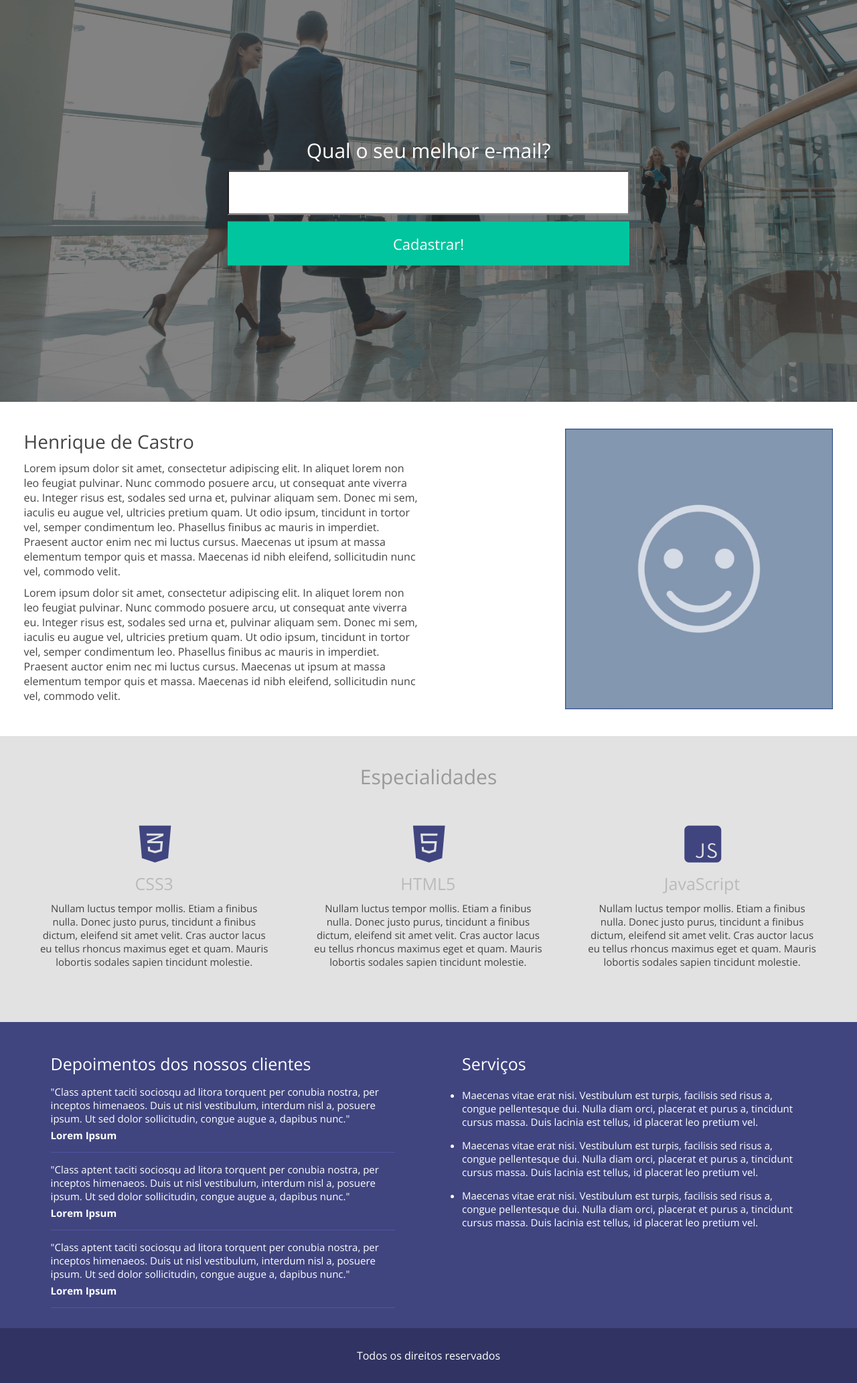
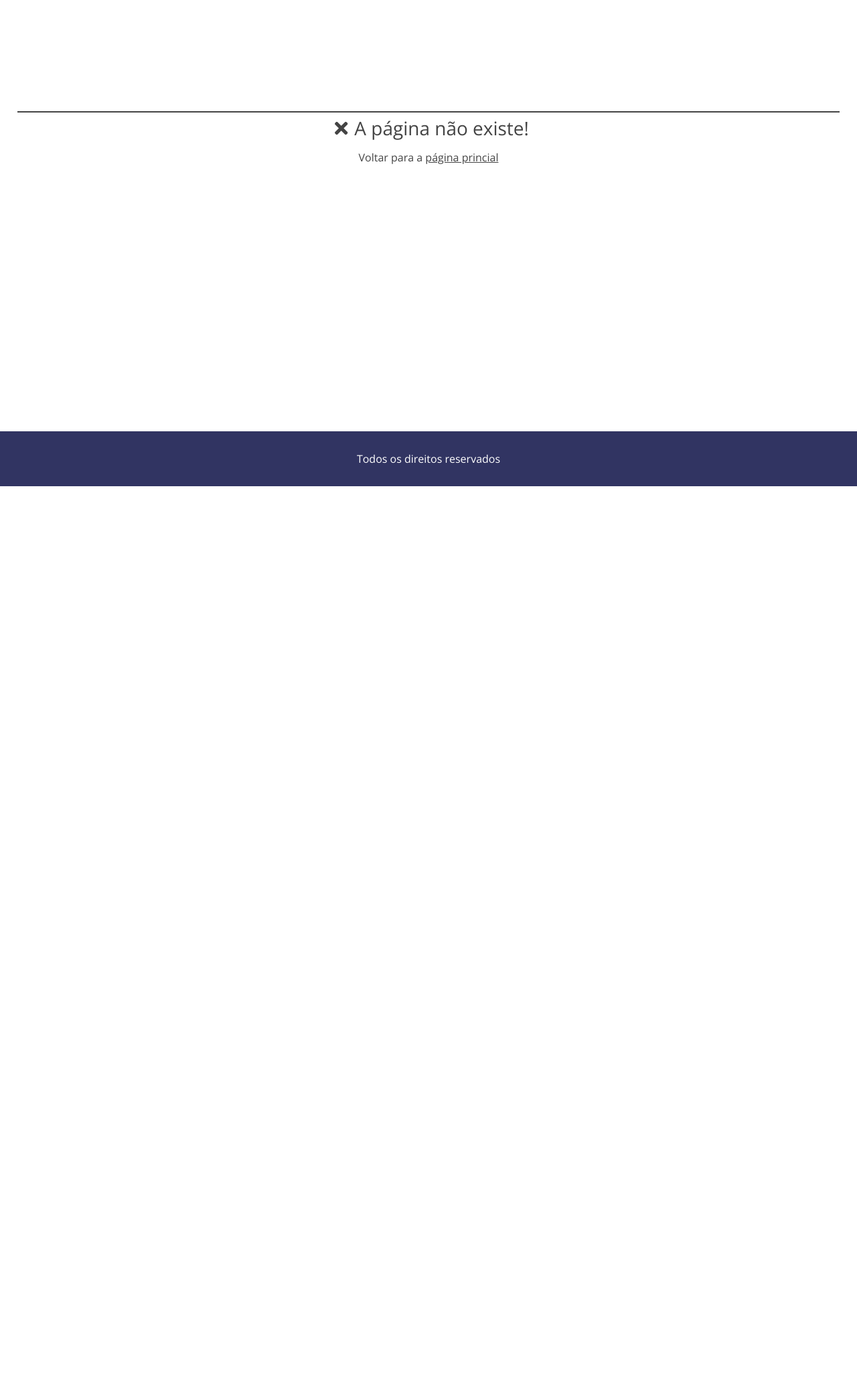
Before and after one commit to Ricky-Castro/Criando-Site-Din-mico---HTML5-e-Marca-o, a PHP site: a page that uses index.php in a window 1280 px wide. Shown: the part 74-2139 px from the top of the page at 67% size. After the commit the page ends 800 px from the top, so only its background shows below. Run offline with PHP 8.4, Linux system fonts and the light colour scheme.

Commit message:
Feito a validação com php, definido o estilo da pagina de erro, usando o header e o footer padrão para todas as páginas.

```diff
--- a/estilo/style.css
+++ b/estilo/style.css
@@ -6,6 +6,15 @@
 }
 
 /**Boot CSS**/
+
+html,body{
+	overflow-x: hidden;
+	height: 100%;
+}
+
+input{
+	border:0;
+}
 
 img{
 	width: 80%;
@@ -251,6 +260,45 @@ footer p{
 	font-size: 16px;
 }
 
+
+section.erro-404 h2{
+	text-align: center;
+	color: #444;
+	font-weight: 400;
+	font-size: 28px;
+	border-top: 2px solid #444;
+}
+
+footer.fixed{
+	position: fixed;
+	bottom: 0;
+	width: 100%;
+}
+
+section.erro-404 p{
+	text-align: center;
+	margin-top: 8px;
+	font-size: 16px;
+	color: #444;
+}
+
+section.erro-404 a{
+	color: #444;
+	font-weight: 300;
+}
+
+.wraper-404{
+	transform:translate(-50%,-50%);
+	-ms-transform:translate(-50%,-50%);
+	width: 100%;
+	left: 50%;
+	padding: 0 2%;
+	max-width: 1280px;
+	text-align: center;
+	position: absolute;
+	top: 35%;
+}
+
 @media screen and (max-width: 768px){
 	img{
 		float:none !important;
--- a/index.php
+++ b/index.php
@@ -38,81 +38,19 @@
 		<div class="clear"></div>
 	</div><!--center-->
 </header>
-	<section class="banner-principal">
-		<div class="overlay"></div><!--overlay-->
-		<div class="center">
-		<form>
-			<h2>Qual o seu melhor e-mail?</h2>
-			<input type="email" name="email" required />
-			<input type="submit" name="acao" value="Cadastrar!" />
-		</form>
-		</div><!--center-->
-	</section><!--banner-principal-->
-	<section class="descricao-autor">
-		<div class="center">
-		<div class="w50 left">
-			<h2>Henrique de Castro</h2>
-				<p>Lorem ipsum dolor sit amet, consectetur adipiscing elit. In aliquet lorem non leo feugiat pulvinar. Nunc commodo posuere arcu, ut consequat ante viverra eu. Integer risus est, sodales sed urna et, pulvinar aliquam sem. Donec mi sem, iaculis eu augue vel, ultricies pretium quam. Ut odio ipsum, tincidunt in tortor vel, semper condimentum leo. Phasellus finibus ac mauris in imperdiet. Praesent auctor enim nec mi luctus cursus. Maecenas ut ipsum at massa elementum tempor quis et massa. Maecenas id nibh eleifend, sollicitudin nunc vel, commodo velit.</p>
-				<p>Lorem ipsum dolor sit amet, consectetur adipiscing elit. In aliquet lorem non leo feugiat pulvinar. Nunc commodo posuere arcu, ut consequat ante viverra eu. Integer risus est, sodales sed urna et, pulvinar aliquam sem. Donec mi sem, iaculis eu augue vel, ultricies pretium quam. Ut odio ipsum, tincidunt in tortor vel, semper condimentum leo. Phasellus finibus ac mauris in imperdiet. Praesent auctor enim nec mi luctus cursus. Maecenas ut ipsum at massa elementum tempor quis et massa. Maecenas id nibh eleifend, sollicitudin nunc vel, commodo velit.</p>
-		</div><!--w50 left-->
-		<div class="w50 left">
-			<img class="right" src="<?php echo INCLUDE_PATH; ?>imagens/foto.jpg" />
-		</div><!--w50 left-->
-		<div class="clear"></div>
-		</div><!--center-->
-	</section><!--descricao-autor-->
-	<section class="especialidades">
-		<div class="center">
-		<h2 class="title">Especialidades</h2>
-			<div class="w33 left box-especialidade">
-				<h3><i class="fab fa-css3-alt"></i></h3>
-				<h4>CSS3</h4>
-				<p>Nullam luctus tempor mollis. Etiam a finibus nulla. Donec justo purus, tincidunt a finibus dictum, eleifend sit amet velit. Cras auctor lacus eu tellus rhoncus maximus eget et quam. Mauris lobortis sodales sapien tincidunt molestie.</p>
-			</div><!--w33 left box-especialidade-->
-			<div class="w33 left box-especialidade">
-				<h3><i class="fab fa-html5"></i></h3>
-				<h4>HTML5</h4>
-				<p>Nullam luctus tempor mollis. Etiam a finibus nulla. Donec justo purus, tincidunt a finibus dictum, eleifend sit amet velit. Cras auctor lacus eu tellus rhoncus maximus eget et quam. Mauris lobortis sodales sapien tincidunt molestie.</p>
-			</div><!--w33 left box-especialidade-->
-			<div class="w33 left box-especialidade">
-				<h3><i class="fab fa-js-square"></i></h3>
-				<h4>JavaScript</h4>
-				<p>Nullam luctus tempor mollis. Etiam a finibus nulla. Donec justo purus, tincidunt a finibus dictum, eleifend sit amet velit. Cras auctor lacus eu tellus rhoncus maximus eget et quam. Mauris lobortis sodales sapien tincidunt molestie.</p>
-			</div><!--w33 left box-especialidade-->
-			<div class="clear"></div><!--clear-->
-		</div><!--center-->
-	</section><!--especialidades-->
-	<section class="extras">
-		<div class="center">
-			<div class="w50 left depoimento-container">
-				<h2 class="title">Depoimentos dos nossos clientes</h2>
-				<div class="depoimento-single">
-					<p class="depoimento-descricao">"Class aptent taciti sociosqu ad litora torquent per conubia nostra, per inceptos himenaeos. Duis ut nisl vestibulum, interdum nisl a, posuere ipsum. Ut sed dolor sollicitudin, congue augue a, dapibus nunc."</p>
-					<p class="nome-autor">Lorem Ipsum</p>
-				</div><!--depoimento-single-->
-				<div class="depoimento-single">
-					<p class="depoimento-descricao">"Class aptent taciti sociosqu ad litora torquent per conubia nostra, per inceptos himenaeos. Duis ut nisl vestibulum, interdum nisl a, posuere ipsum. Ut sed dolor sollicitudin, congue augue a, dapibus nunc."</p>
-					<p class="nome-autor">Lorem Ipsum</p>
-				</div><!--depoimento-single-->
-				<div class="depoimento-single">
-					<p class="depoimento-descricao">"Class aptent taciti sociosqu ad litora torquent per conubia nostra, per inceptos himenaeos. Duis ut nisl vestibulum, interdum nisl a, posuere ipsum. Ut sed dolor sollicitudin, congue augue a, dapibus nunc."</p>
-					<p class="nome-autor">Lorem Ipsum</p>
-				</div><!--depoimento-single-->
-			</div><!--w50 left-->
-			<div class="w50 left servicos-container">
-				<h2 class="title">Serviços</h2>
-				<div class="servicos">
-					<ul>
-						<li>Maecenas vitae erat nisi. Vestibulum est turpis, facilisis sed risus a, congue pellentesque dui. Nulla diam orci, placerat et purus a, tincidunt cursus massa. Duis lacinia est tellus, id placerat leo pretium vel.</li>
-						<li>Maecenas vitae erat nisi. Vestibulum est turpis, facilisis sed risus a, congue pellentesque dui. Nulla diam orci, placerat et purus a, tincidunt cursus massa. Duis lacinia est tellus, id placerat leo pretium vel.</li>
-						<li>Maecenas vitae erat nisi. Vestibulum est turpis, facilisis sed risus a, congue pellentesque dui. Nulla diam orci, placerat et purus a, tincidunt cursus massa. Duis lacinia est tellus, id placerat leo pretium vel.</li>
-					</ul>
-				</div><!--servicos-->
-			</div><!--w50 left-->
-			<div class="clear"></div>
-		</div><!--center-->
-	</section><!--extras-->
-	<footer>
+	<?php
+
+		$url = isset($_GET['url']) ? $_GET['url'] : 'home';
+		if(file_exists('pages/'.$url.'.php')){
+			include('pages/'.$url.'.php');
+		}
+		else{
+			$pagina404 = true;
+			include('pages/404.php');
+		}
+
+	 ?>
+	<footer <?php if(isset($pagina404) && $pagina404 == true) echo 'class="fixed"'; ?>>
 		<div class="center">
 			<p>Todos os direitos reservados</p>
 		</div><!--center-->
--- /dev/null
+++ b/pages/404.php
@@ -0,0 +1,8 @@
+<section class="erro-404">
+	<div class="center">
+		<div class="wraper-404">
+		<h2><i style="padding: 10px;" class="fas fa-times"></i>A página não existe!</h2>
+		<p>Voltar para a <a href="<?php echo INCLUDE_PATH; ?>">página princial</a></p>
+		</div><!--wraper-404-->
+	</div><!--center-->
+</section>
```
Also changed, not shown: pages/home.php (added, +74 -0 lines).
